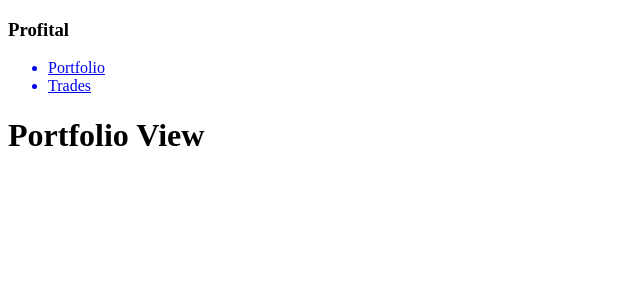
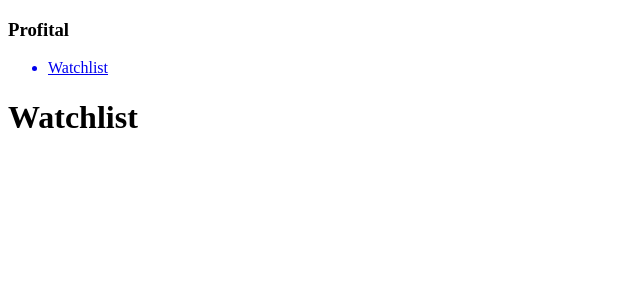
Before and after one commit to tarricsookdeo/profital, a React (Create React App) app in the folder profital-react/: page / in a window 1280 px wide. Shown: the top 300 px of the page, without its empty margins (0-640 px from the left). Built offline with nearby package versions, Linux system fonts and the light colour scheme.

Commit message:
Adusts frontend to watchlist app.

```diff
--- a/profital-react/src/App.js
+++ b/profital-react/src/App.js
@@ -1,7 +1,6 @@
 import React from 'react';
 import Navbar from './components/layout/Navbar';
-import Portfolio from './views/Portfolio';
-import Trades from './views/trades/Trades';
+import Watchlist from './views/Watchlist';
 import { BrowserRouter as Router, Switch, Route } from 'react-router-dom';
 
 function App() {
@@ -10,8 +9,7 @@ function App() {
       <div className='App'>
         <Navbar />
         <Switch>
-          <Route path='/' exact component={Portfolio} />
-          <Route path='/trades' exact component={Trades} />
+          <Route path='/' exact component={Watchlist} />
         </Switch>
       </div>
     </Router>
--- a/profital-react/src/components/layout/Navbar.js
+++ b/profital-react/src/components/layout/Navbar.js
@@ -7,10 +7,7 @@ function Navbar() {
       <h3>Profital</h3>
       <ul>
         <Link to='/'>
-          <li>Portfolio</li>
-        </Link>
-        <Link to='/trades'>
-          <li>Trades</li>
+          <li>Watchlist</li>
         </Link>
       </ul>
     </nav>
--- a/profital-react/src/views/Portfolio.js
+++ /dev/null
@@ -1,11 +0,0 @@
-import React from 'react';
-
-function Portfolio() {
-  return (
-    <div>
-      <h1>Portfolio View</h1>
-    </div>
-  );
-}
-
-export default Portfolio;
--- /dev/null
+++ b/profital-react/src/views/Watchlist.js
@@ -0,0 +1,13 @@
+import React, { Component } from 'react';
+
+export class Watchlist extends Component {
+  render() {
+    return (
+      <div>
+        <h1>Watchlist</h1>
+      </div>
+    );
+  }
+}
+
+export default Watchlist;
--- a/profital-react/src/views/trades/Trades.js
+++ /dev/null
@@ -1,11 +0,0 @@
-import React from 'react';
-
-function Trades() {
-  return (
-    <div>
-      <h1>Trades View</h1>
-    </div>
-  );
-}
-
-export default Trades;
```
Also changed, not shown: profital-react/src/views/trades/TradeDetails.js (deleted), profital-react/src/views/trades/TradeNew.js (deleted), profital-react/src/views/trades/TradeUpdate.js (deleted).
